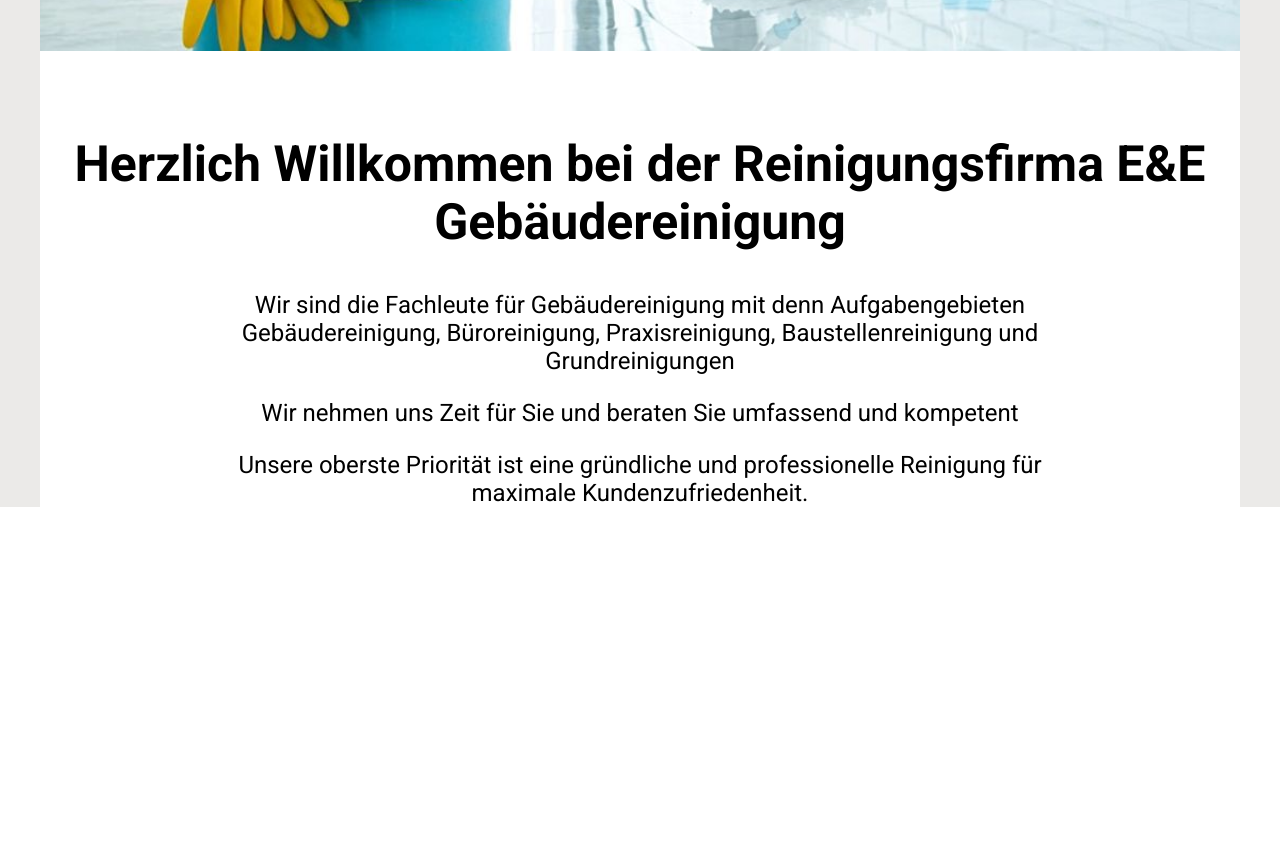
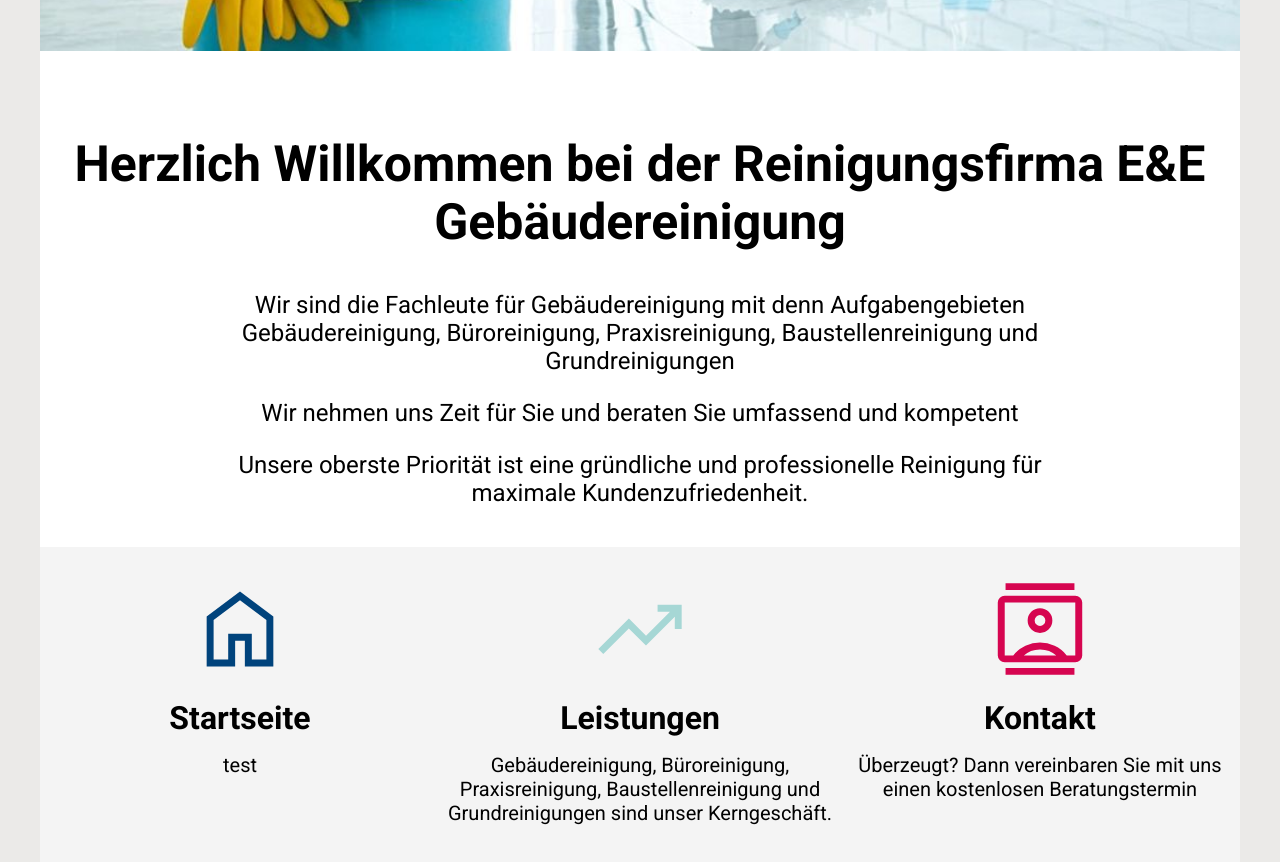
Before and after one commit to Sanes05/eundeReact, a React (Vite) app: page / in a window 1280 px wide. Shown: the part 740-1602 px from the top of the page. Before the commit the page ends 1247 px from the top, so only its background shows below. Built offline with nearby package versions, Linux system fonts and the light colour scheme.

Commit message:
Cardcomponent Fertig gemacht

```diff
--- a/src/components/Cardcomponent/Cardcomponent.jsx
+++ b/src/components/Cardcomponent/Cardcomponent.jsx
@@ -7,23 +7,17 @@ export default function Cardcomponent(props) {
 	const imageSrcArray = props.image;
 
 	return (
-		<div className="cardcomponent-main-div">
-			<div className="card-icon-container">
-				{imageSrcArray.map((imgSrc, index) => {
-					<img src={imgSrc} alt={headlineArray[index]} key={index} />;
-				})}
-			</div>
-			<div className="headline-container">
-				{headlineArray.map((headline) => {
-					<h1 className="headline">{headline}</h1>;
-				})}
-			</div>
-			<div className="card-text-container">
-				{textArray.map((text) => {
-					<p className="card-text">{text}</p>;
-				})}
-			</div>
-		</div>
+		<>
+			{headlineArray.map((headline, index) => (
+				<div className="card-component-main-div" key={index}>
+					<div className="card-component-img-container">
+						<img className="card-component-img" src={imageSrcArray[index]} alt={index} />
+					</div>
+					<h1 className="card-component-headline">{headline}</h1>
+					<p className="card-component-text">{textArray[index]}</p>
+				</div>
+			))}
+		</>
 	);
 }
 
--- a/src/components/Cardcomponent/cardcomponent.css
+++ b/src/components/Cardcomponent/cardcomponent.css
@@ -0,0 +1,27 @@
+.card-component-main-div {
+	display: flex;
+	align-items: center;
+	flex-direction: column;
+	width: 33.4%;
+	height: 400px;
+	background-color: #f4f4f4;
+}
+
+.card-component-img-container {
+	margin-top: 32px;
+}
+
+.card-component-img {
+	width: 100px;
+}
+
+.card-component-headline {
+	margin-top: 16px;
+	margin-bottom: 16px;
+	font-size: 32px;
+}
+
+.card-component-text {
+	text-align: center;
+	font-size: 20px;
+}
--- a/src/components/Navbar/Navbar.jsx
+++ b/src/components/Navbar/Navbar.jsx
@@ -13,7 +13,7 @@ const Navbar = () => {
 		},
 		{
 			href: "impressum",
-			label: "Impressum"
+			label: "Impressum & Kontakt"
 		}
 	];
 
--- a/src/pages/Startseite.jsx
+++ b/src/pages/Startseite.jsx
@@ -1,6 +1,9 @@
 import Image from "../assets/img1.jpg";
 import Textcomponent from "../components/Textcomponent/Textcomponent";
 import Cardcomponent from "../components/Cardcomponent/Cardcomponent";
+import iconOne from "../assets/icons/icon1.svg";
+import iconTwo from "../assets/icons/icon2.svg";
+import iconThree from "../assets/icons/icon3.svg";
 import "./startseite.css";
 
 export default function Startseite() {
@@ -11,6 +14,14 @@ export default function Startseite() {
 		"Unsere oberste Priorität ist eine gründliche und professionelle Reinigung für maximale Kundenzufriedenheit."
 	];
 
+	const cardComponentHeadline = ["Startseite", "Leistungen", "Kontakt"];
+	const cardComponentText = [
+		"test",
+		"Gebäudereinigung, Büroreinigung, Praxisreinigung, Baustellenreinigung und Grundreinigungen sind unser Kerngeschäft. ",
+		"Überzeugt? Dann vereinbaren Sie mit uns einen kostenlosen Beratungstermin"
+	];
+	const cardComponentImageSrc = [iconOne, iconTwo, iconThree];
+
 	return (
 		<div className="max-width-rapper-center">
 			<div className="max-width-rapper">
@@ -20,7 +31,9 @@ export default function Startseite() {
 						<Textcomponent headline={textComponentheadline} text={textArray} />
 					</div>
 				</section>
-				<section className="home-section-card-section">{/* <Cardcomponent /> */}</section>
+				<section className="home-section-card-section">
+					<Cardcomponent headline={cardComponentHeadline} text={cardComponentText} image={cardComponentImageSrc} />
+				</section>
 			</div>
 		</div>
 	);
--- a/src/pages/startseite.css
+++ b/src/pages/startseite.css
@@ -8,4 +8,13 @@
 
 .textcoomponent-div {
 	margin-top: 80px;
+	padding-bottom: 40px;
 }
+
+.home-section-card-section {
+	display: flex;
+	flex-direction: row;
+	align-items: center;
+	justify-content: center;
+	width: 1200px;
+}
```
